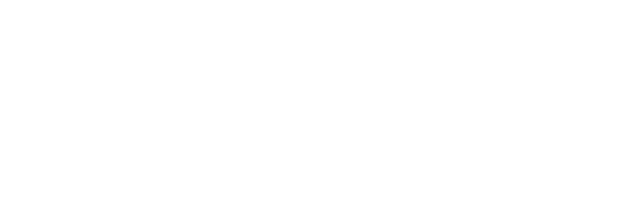
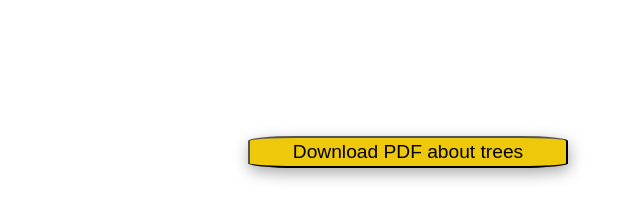
Before and after one commit to BF-FrontEnd-class/agile-development-group2-all-about-trees, a plain HTML site: page index.html in a window 1280 px wide. Shown: the whole page, without its empty margins (640-1280 px from the left). Drawn offline with Linux system fonts and the light colour scheme.

Commit message:
add and style button

```diff
--- a/index.html
+++ b/index.html
@@ -5,8 +5,9 @@
     <link rel="icon" type="image/svg+xml" href="./client/assets/favicon.ico" />
     <meta name="viewport" content="width=device-width, initial-scale=1.0" />
     <title>project!</title>
-
     <link href="./styles/index.css" rel="stylesheet" />
   </head>
-  <body></body>
+  <body>
+    <button class="btn" type="submit">Download PDF about trees</button>
+  </body>
 </html>
--- a/styles/something.css
+++ b/styles/something.css
@@ -1,3 +1,21 @@
 body {
   background-color: white;
 }
+
+.btn {
+  position: relative;
+  top: 8rem;
+  left: 55rem;
+  width: 20rem;
+  height: 2rem;
+  background-color: rgb(237, 200, 11);
+  color: black;
+  font-size: 1.2rem;
+  border-radius: 15%;
+  box-shadow: rgba(0, 0, 0, 0.35) 1px 5px 15px;
+  cursor: pointer;
+}
+
+.btn:hover {
+  background-color: rgb(213, 179, 5);
+}
```
Also changed, not shown: .cspell.json.
